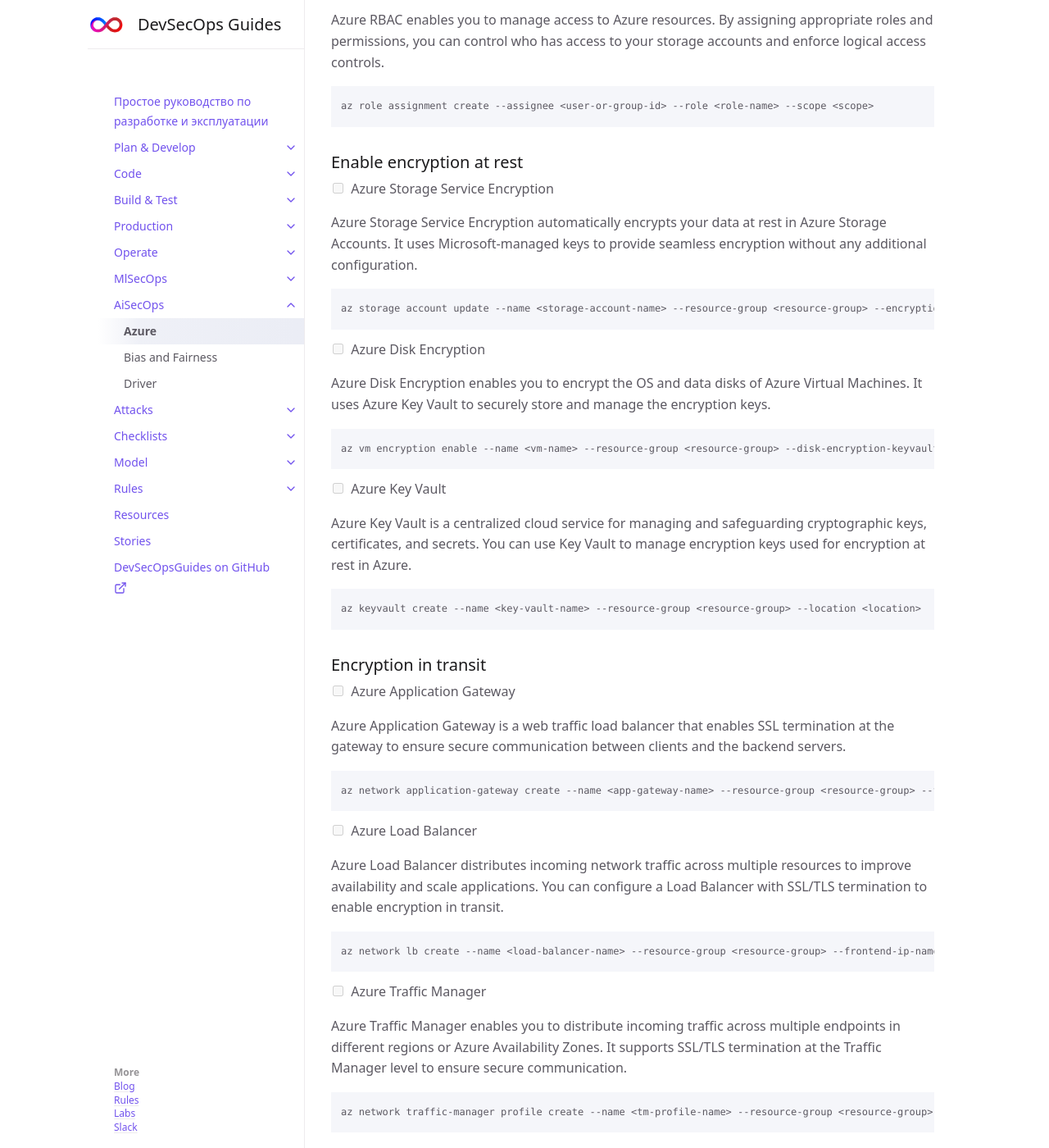
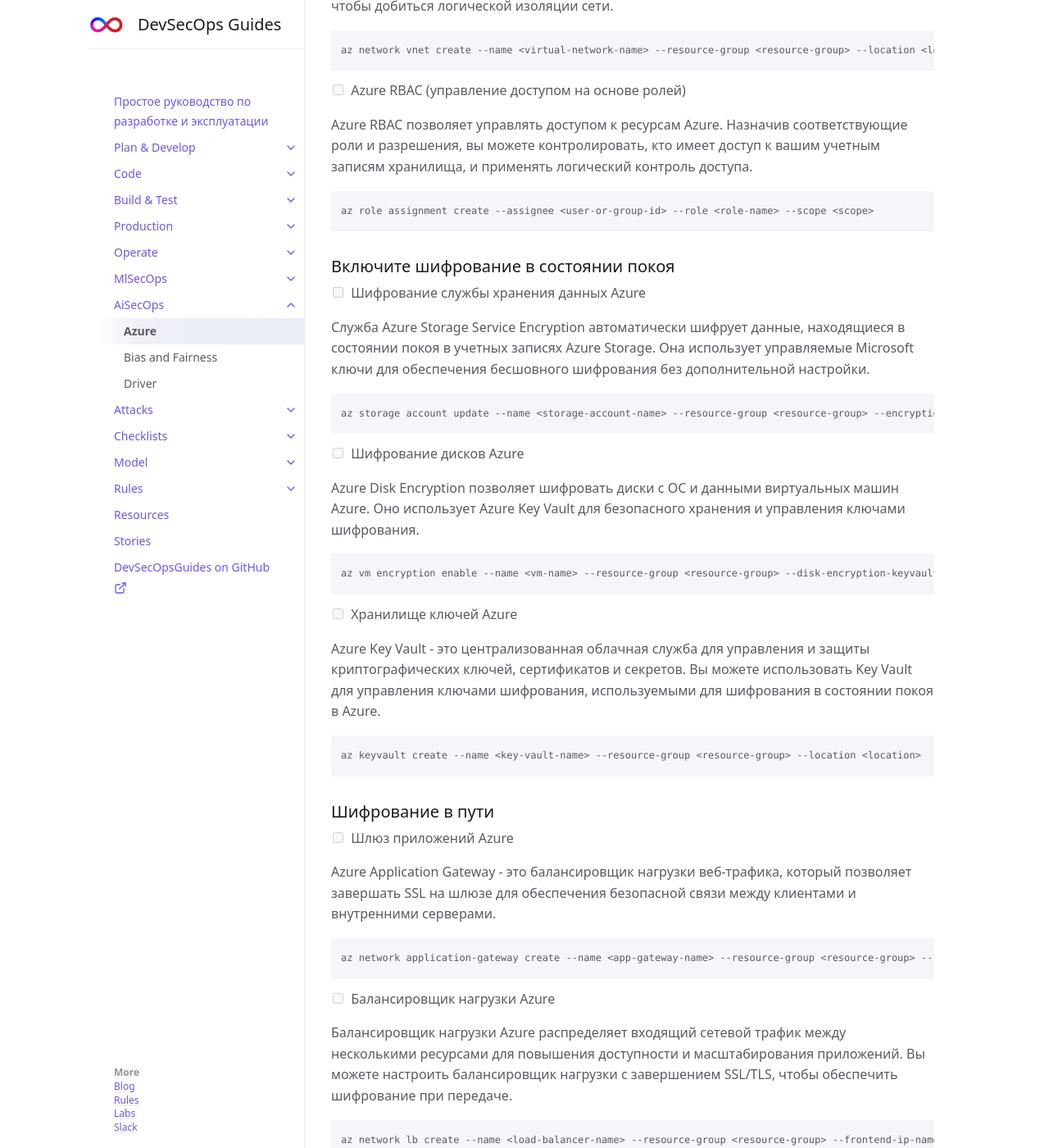
Before and after one commit to 2artem2/Work-Stuff, a Jekyll site: the page built from docs/aisecops/azure.md, in a window 1280 px wide and 1400 px high, scrolled down 1544 px. Shown: the whole window at 82% size. Built offline with Jekyll 4.4.1, drawn with Linux system fonts in a browser that asks for light colours; some of the changed text lies outside the part shown.

Commit message:
azure.md

````diff
--- a/docs/aisecops/azure.md
+++ b/docs/aisecops/azure.md
@@ -7,7 +7,7 @@ parent: AiSecOps
 # Azure
 {: .no_toc }
 
-## Table of contents
+## Оглавление
 {: .no_toc .text-delta }
 
 1. TOC
@@ -20,13 +20,13 @@ parent: AiSecOps
 
 
 
-## Automate compliance in Azure using OpenAI
+## Автоматизация соблюдения нормативных требований в Azure с помощью OpenAI
 
 
 
-- [ ] Azure Policy
+- [ ] Политика Azure
 
-Azure Policy is a service that enables you to create, assign, and enforce policies across your Azure environment. It helps you maintain compliance by defining and enforcing rules and regulations.
+Azure Policy - это служба, позволяющая создавать, назначать и внедрять политики в среде Azure. Она помогает поддерживать соответствие требованиям, определяя и применяя правила и нормы.
 
 ```
 az policy assignment create --name <assignment-name> --scope <scope> --policy <policy-definition-id>
@@ -35,9 +35,9 @@ az policy assignment create --name <assignment-name> --scope <scope> --policy <p
 
 
 
-- [ ] Azure Security Center
+- [ ] Центр безопасности Azure
 
-Azure Security Center provides a unified view of security across your Azure resources. It offers recommendations and security alerts to help you identify and address security vulnerabilities and compliance issues.
+Azure Security Center обеспечивает единое представление безопасности всех ресурсов Azure. Он предлагает рекомендации и предупреждения о безопасности, чтобы помочь вам выявить и устранить уязвимости в системе безопасности и проблемы с соблюдением нормативных требований.
 
 ```
 az security assessment create --name <assessment-name> --resource-group <resource-group> --scopes <scopes> --standard-name <standard-name>
@@ -47,9 +47,9 @@ az security assessment create --name <assessment-name> --resource-group <resourc
 
 
 
-- [ ] Azure DevOps Pipelines
+- [ ] Конвейеры Azure DevOps
 
-Azure DevOps Pipelines is a CI/CD platform that allows you to automate the build, test, and deployment processes of your applications and infrastructure.
+Azure DevOps Pipelines - это платформа CI/CD, которая позволяет автоматизировать процессы сборки, тестирования и развертывания приложений и инфраструктуры.
 
 ```
 - task: AzureCLI@2
@@ -58,18 +58,18 @@ Azure DevOps Pipelines is a CI/CD platform that allows you to automate the build
     azureSubscription: '<subscription>'
     scriptLocation: 'inlineScript'
     inlineScript: |
-      # Run compliance check command here
+      # Выполните команду проверки соответствия здесь
 ```
 
 
-## Logical Storage Isolation
+## Логическая изоляция хранилища
 
 
 
 
-- [ ] Azure Storage Accounts
+- [ ] Учетные записи хранилищ Azure
 
-Azure Storage Accounts provide a scalable and secure storage solution in Azure. You can create multiple storage accounts to achieve logical isolation of your data.
+Учетные записи хранения Azure обеспечивают масштабируемое и безопасное решение для хранения данных в Azure. Вы можете создать несколько учетных записей хранения, чтобы добиться логической изоляции данных.
 
 ```
 az storage account create --name <storage-account-name> --resource-group <resource-group> --location <location> --kind StorageV2 --sku Standard_LRS
@@ -77,9 +77,9 @@ az storage account create --name <storage-account-name> --resource-group <resour
 
 
 
-- [ ] Azure Virtual Networks
+- [ ] Виртуальные сети Azure
 
-Azure Virtual Networks allow you to create isolated network environments within Azure. You can associate your storage accounts with specific virtual networks to achieve logical network isolation.
+Виртуальные сети Azure позволяют создавать изолированные сетевые среды в Azure. Вы можете связать свои учетные записи хранения с определенными виртуальными сетями, чтобы добиться логической изоляции сети.
 
 ```
 az network vnet create --name <virtual-network-name> --resource-group <resource-group> --location <location> --address-prefixes 10.0.0.0/16
@@ -87,9 +87,9 @@ az network vnet create --name <virtual-network-name> --resource-group <resource-
 
 
 
-- [ ] Azure RBAC (Role-Based Access Control)
+- [ ] Azure RBAC (управление доступом на основе ролей)
 
-Azure RBAC enables you to manage access to Azure resources. By assigning appropriate roles and permissions, you can control who has access to your storage accounts and enforce logical access controls.
+Azure RBAC позволяет управлять доступом к ресурсам Azure. Назначив соответствующие роли и разрешения, вы можете контролировать, кто имеет доступ к вашим учетным записям хранилища, и применять логический контроль доступа.
 
 ```
 az role assignment create --assignee <user-or-group-id> --role <role-name> --scope <scope>
@@ -98,14 +98,14 @@ az role assignment create --assignee <user-or-group-id> --role <role-name> --sco
 
 
 
-## Enable encryption at rest
+## Включите шифрование в состоянии покоя
 
 
 
 
-- [ ] Azure Storage Service Encryption
+- [ ] Шифрование службы хранения данных Azure
 
-Azure Storage Service Encryption automatically encrypts your data at rest in Azure Storage Accounts. It uses Microsoft-managed keys to provide seamless encryption without any additional configuration.
+Служба Azure Storage Service Encryption автоматически шифрует данные, находящиеся в состоянии покоя в учетных записях Azure Storage. Она использует управляемые Microsoft ключи для обеспечения бесшовного шифрования без дополнительной настройки.
 
 ```
 az storage account update --name <storage-account-name> --resource-group <resource-group> --encryption-services blob --encryption-key-type Account --encryption-key-source Microsoft
@@ -113,9 +113,9 @@ az storage account update --name <storage-account-name> --resource-group <resour
 
 
 
-- [ ] Azure Disk Encryption
+- [ ] Шифрование дисков Azure
 
-Azure Disk Encryption enables you to encrypt the OS and data disks of Azure Virtual Machines. It uses Azure Key Vault to securely store and manage the encryption keys.
+Azure Disk Encryption позволяет шифровать диски с ОС и данными виртуальных машин Azure. Оно использует Azure Key Vault для безопасного хранения и управления ключами шифрования.
 
 ```
 az vm encryption enable --name <vm-name> --resource-group <resource-group> --disk-encryption-keyvault <key-vault-name> --volume-type all
@@ -123,9 +123,9 @@ az vm encryption enable --name <vm-name> --resource-group <resource-group> --dis
 
 
 
-- [ ] Azure Key Vault
+- [ ] Хранилище ключей Azure
 
-Azure Key Vault is a centralized cloud service for managing and safeguarding cryptographic keys, certificates, and secrets. You can use Key Vault to manage encryption keys used for encryption at rest in Azure.
+Azure Key Vault - это централизованная облачная служба для управления и защиты криптографических ключей, сертификатов и секретов. Вы можете использовать Key Vault для управления ключами шифрования, используемыми для шифрования в состоянии покоя в Azure.
 
 ```
 az keyvault create --name <key-vault-name> --resource-group <resource-group> --location <location>
@@ -133,15 +133,15 @@ az keyvault create --name <key-vault-name> --resource-group <resource-group> --l
 
 
 
-## Encryption in transit
+## Шифрование в пути
 
 
 
 
-- [ ] Azure Application Gateway
+- [ ] Шлюз приложений Azure
 
 
-Azure Application Gateway is a web traffic load balancer that enables SSL termination at the gateway to ensure secure communication between clients and the backend servers.
+Azure Application Gateway - это балансировщик нагрузки веб-трафика, который позволяет завершать SSL на шлюзе для обеспечения безопасной связи между клиентами и внутренними серверами.
 
 ```
 az network application-gateway create --name <app-gateway-name> --resource-group <resource-group> --frontend-ip-name <frontend-ip-name> --http-settings-cookie-based-affinity Disabled --http-settings-protocol Https --frontend-port 443 --http-settings-port 443 --ssl-cert <ssl-cert-name> --servers <backend-server-ips> --sku Standard_v2 --public-ip-address <public-ip-name> --subnet <subnet-name> --vnet-name <vnet-name>
@@ -149,9 +149,9 @@ az network application-gateway create --name <app-gateway-name> --resource-group
 
 
 
-- [ ] Azure Load Balancer
+- [ ] Балансировщик нагрузки Azure
 
-Azure Load Balancer distributes incoming network traffic across multiple resources to improve availability and scale applications. You can configure a Load Balancer with SSL/TLS termination to enable encryption in transit.
+Балансировщик нагрузки Azure распределяет входящий сетевой трафик между несколькими ресурсами для повышения доступности и масштабирования приложений. Вы можете настроить балансировщик нагрузки с завершением SSL/TLS, чтобы обеспечить шифрование при передаче.
 
 ```
 az network lb create --name <load-balancer-name> --resource-group <resource-group> --frontend-ip-name <frontend-ip-name> --backend-pool-name <backend-pool-name> --public-ip-address <public-ip-name> --protocol Tcp --frontend-port 443 --backend-port 443 --enable-tcp-reset --sku Standard
@@ -159,9 +159,9 @@ az network lb create --name <load-balancer-name> --resource-group <resource-grou
 
 
 
-- [ ] Azure Traffic Manager
+- [ ] Диспетчер трафика Azure
 
-Azure Traffic Manager enables you to distribute incoming traffic across multiple endpoints in different regions or Azure Availability Zones. It supports SSL/TLS termination at the Traffic Manager level to ensure secure communication.
+Azure Traffic Manager позволяет распределять входящий трафик между несколькими конечными точками в разных регионах или зонах доступности Azure. Он поддерживает завершение SSL/TLS на уровне Traffic Manager для обеспечения безопасной связи.
 
 ```
 az network traffic-manager profile create --name <tm-profile-name> --resource-group <resource-group> --routing-method Priority --unique-dns-name <unique-dns-name> --protocol Https --port 443 --path /
@@ -171,15 +171,15 @@ az network traffic-manager profile create --name <tm-profile-name> --resource-gr
 
 
 
-## Customer-Managed Keys
+## Ключи, управляемые клиентом
 
 
 
 
-- [ ] Azure Key Vault
+- [ ] Хранилище ключей Azure
 
 
-Azure Key Vault is a cloud service that enables you to safeguard and control cryptographic keys, secrets, and certificates used by your applications and services.
+Azure Key Vault - это облачная служба, которая позволяет вам защищать и контролировать криптографические ключи, секреты и сертификаты, используемые вашими приложениями и службами.
 
 ```
 az keyvault create --name <key-vault-name> --resource-group <resource-group> --location <location>
@@ -187,11 +187,11 @@ az keyvault create --name <key-vault-name> --resource-group <resource-group> --l
 
 
 
-- [ ] Azure Disk Encryption
+- [ ] Шифрование дисков Azure
 
 
 
-Azure Disk Encryption provides encryption at rest for virtual machine disks by using keys and secrets stored in Azure Key Vault.
+Azure Disk Encryption обеспечивает шифрование в состоянии покоя для дисков виртуальных машин с помощью ключей и секретов, хранящихся в Azure Key Vault.
 
 
 ```
@@ -200,10 +200,10 @@ az vm encryption enable --name <vm-name> --resource-group <resource-group> --dis
 
 
 
-- [ ] Azure Disk Encryption Set
+- [ ] Набор шифрования дисков Azure
 
 
-Azure Disk Encryption Set is a grouping of Azure managed disks that share the same encryption settings and policies.
+Набор шифрования дисков Azure - это группа управляемых дисков Azure, которые имеют одинаковые настройки и политики шифрования.
 
 ```
 az disk encryption-set create --name <encryption-set-name> --resource-group <resource-group> --source-vault <key-vault-url> --encryption-key <encryption-key-url> --key-encryption-key <key-encryption-key-url>
````
